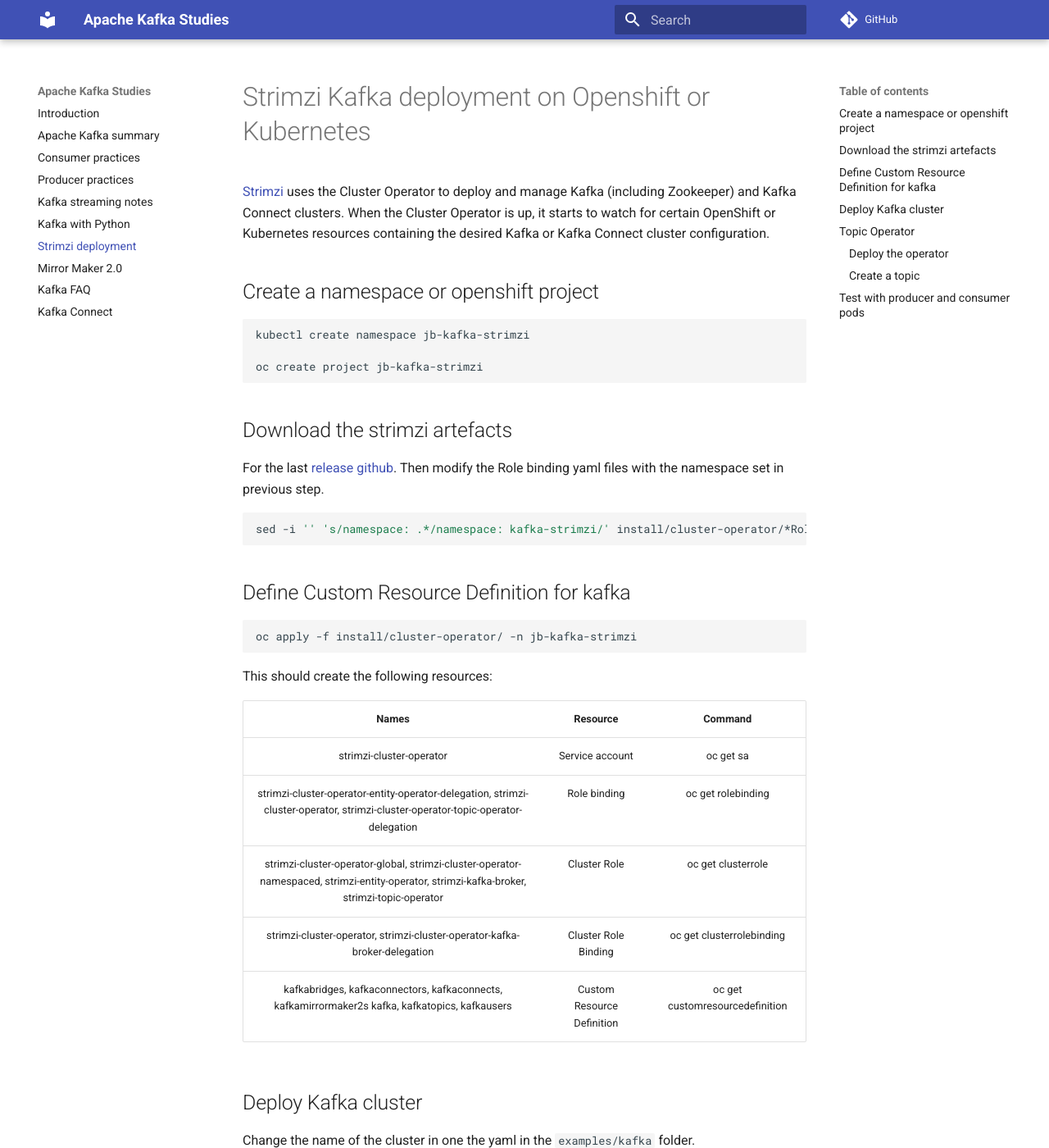
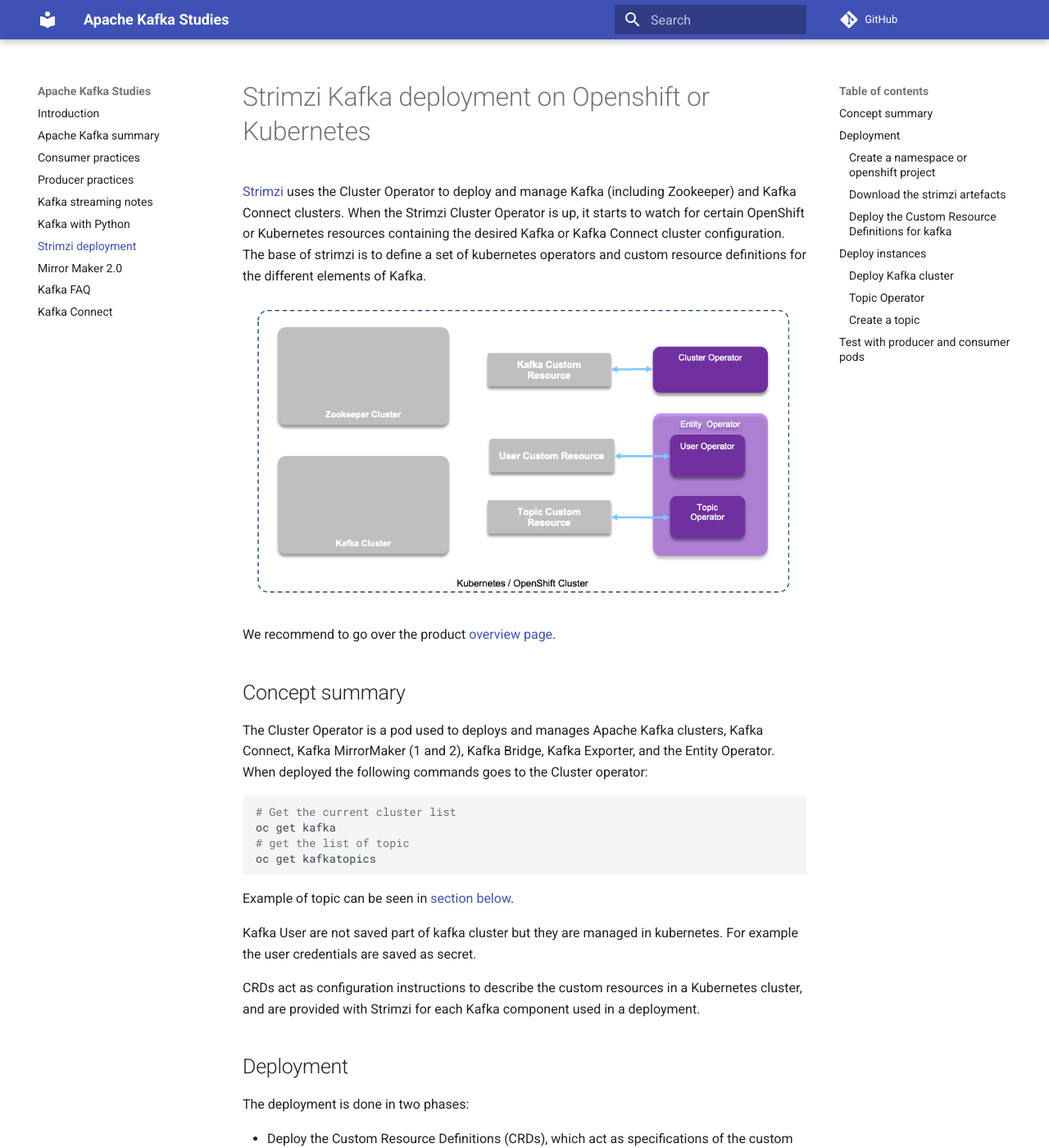
Before and after one commit to jbcodeforce/kafka-studies, an MkDocs documentation site: the page built from docs/strimzi-deploy.md, in a window 1280 px wide and 1400 px high. Shown: the whole window at 82% size. Built offline with MkDocs 1.6.1 and Material for MkDocs 9.7.7, drawn with Linux system fonts in a browser that asks for light colours; comment, search, counter and statistics services are not loaded; some of the changed text lies outside the part shown.

Commit message:
work on strimzi explanation

````diff
--- a/docs/strimzi-deploy.md
+++ b/docs/strimzi-deploy.md
@@ -1,8 +1,40 @@
 # Strimzi Kafka deployment on Openshift or Kubernetes
 
-[Strimzi](https://strimzi.io/) uses the Cluster Operator to deploy and manage Kafka (including Zookeeper) and Kafka Connect clusters. When the Cluster Operator is up, it starts to watch for certain OpenShift or Kubernetes resources containing the desired Kafka or Kafka Connect cluster configuration.
+[Strimzi](https://strimzi.io/) uses the Cluster Operator to deploy and manage Kafka (including Zookeeper) and Kafka Connect clusters. When the Strimzi Cluster Operator is up, it starts to watch for certain OpenShift or Kubernetes resources containing the desired Kafka or Kafka Connect cluster configuration. The base of strimzi is to define a set of kubernetes operators and custom resource definitions for the different elements of Kafka.
 
-## Create a namespace or openshift project
+![](images/strimzi.png)
+
+We recommend to go over the product [overview page](https://strimzi.io/docs/overview/master/).
+
+## Concept summary
+
+The Cluster Operator is a pod used to deploys and manages Apache Kafka clusters, Kafka Connect, Kafka MirrorMaker (1 and 2), Kafka Bridge, Kafka Exporter, and the Entity Operator. When deployed the following commands goes to the Cluster operator:
+
+```shell
+# Get the current cluster list
+oc get kafka
+# get the list of topic
+oc get kafkatopics
+```
+
+Example of topic can be seen in [section below](#create-a-topic).
+
+Kafka User are not saved part of kafka cluster but they are managed in kubernetes. For example the user credentials are saved as secret.
+
+CRDs act as configuration instructions to describe the custom resources in a Kubernetes cluster, and are provided with Strimzi for each Kafka component used in a deployment.
+
+## Deployment
+
+The deployment is done in two phases:
+
+* Deploy the Custom Resource Definitions (CRDs), which act as specifications of the custom resource to deploy.
+* Deploy one to many instance of those CRD
+
+In CR yaml file the `kind` attribute specifies the CRD to conform to.
+
+Each CRD has a common configuration like bootstrap servers, CPU resources, logging, healthchecks...
+
+### Create a namespace or openshift project
 
 ```shell
 kubectl create namespace jb-kafka-strimzi
@@ -10,21 +42,23 @@
 oc create project jb-kafka-strimzi
 ```
 
-## Download the strimzi artefacts
+### Download the strimzi artefacts
 
-For the last [release github](https://github.com/strimzi/strimzi-kafka-operator/releases). Then modify the Role binding yaml files with the namespace set in previous step.
+For the last release see [this github page](https://github.com/strimzi/strimzi-kafka-operator/releases). Then modify the Role binding yaml files with the namespace set in previous step.
 
 ```shell
 sed -i '' 's/namespace: .*/namespace: kafka-strimzi/' install/cluster-operator/*RoleBinding*.yaml
 ```
 
-## Define Custom Resource Definition for kafka
+### Deploy the Custom Resource Definitions for kafka
+
+Custom resource definitions are defined within the kubernetes cluster. The following command
 
 ```shell
-oc apply -f install/cluster-operator/ -n jb-kafka-strimzi
+oc apply -f install/cluster-operator/
 ```
 
-This should create the following resources:
+This should create the following resource definitions:
 
 | Names | Resource | Command |
 | :---: | :---: | :---: |
@@ -34,9 +68,13 @@
 | strimzi-cluster-operator, strimzi-cluster-operator-kafka-broker-delegation | Cluster Role Binding | oc get clusterrolebinding |
 | kafkabridges, kafkaconnectors, kafkaconnects, kafkamirrormaker2s kafka, kafkatopics, kafkausers | Custom Resource Definition | oc get customresourcedefinition |
 
-## Deploy Kafka cluster
+## Deploy instances
 
-Change the name of the cluster in one the yaml in the `examples/kafka` folder.
+### Deploy Kafka cluster
+
+The CRD for kafka cluster resource is [here](https://github.com/strimzi/strimzi-kafka-operator/blob/2d35bfcd99295bef8ee98de9d8b3c86cb33e5842/install/cluster-operator/040-Crd-kafka.yaml).
+
+Change the name of the cluster in one the yaml in the `examples/kafka` folder or use the `strimzi/kafka-cluster.yml` file in this project. For productionm we need to use persistence for the kafka log, ingress or load balancer external listener and rack awareness policies.
 
 Using non presistence:
 
@@ -49,19 +87,30 @@
 kubectl  apply -f examples/kafka/kafka-ephemeral.yaml -n jb-kafka-strimzi
 ```
 
-When looking at the pods running we can see the three kafka and zookeeper nodes, but also an entity operator pod.
+When looking at the pods running we can see the three kafka and zookeeper nodes as pods, and the entity operator pod.
+
+```shell
+$ oc get pods
+my-cluster-entity-operator-645fdbc4cb-m29nk   3/3       Running     0          18d
+my-cluster-kafka-0                            2/2       Running     0          3d
+my-cluster-kafka-1                            2/2       Running     0          3d
+my-cluster-kafka-2                            2/2       Running     0          3d
+my-cluster-zookeeper-0                        2/2       Running     0          3d
+my-cluster-zookeeper-1                        2/2       Running     0          3d
+my-cluster-zookeeper-2                        2/2       Running     0          3d
+strimzi-cluster-operator-58cbbcb7d-bcqhm      1/1       Running     2         18d
+strimzi-topic-operator-564654cb86-nbt58       1/1       Running     1         18d
+```
 
 Using persistence:
 
 ```shell
-oc apply -f examples/kafka/kafka-persistent.yaml -n jb-kafka-strimzi
+oc apply -f strimzi/kafka-cluster.yaml
 ```
 
-## Topic Operator
+### Topic Operator
 
 The role of the `Topic Operator` is to keep a set of KafkaTopic OpenShift or Kubernetes resources describing Kafka topics in-sync with corresponding Kafka topics.
-
-### Deploy the operator
 
 ```shell
 oc apply -f install/topic-operator/ -n jb-kafka-strimzi
````
Also changed, not shown: docs/mirrormaker.md (+7 -42 lines), docs/images/strimzi.png (added), 3 other files.
